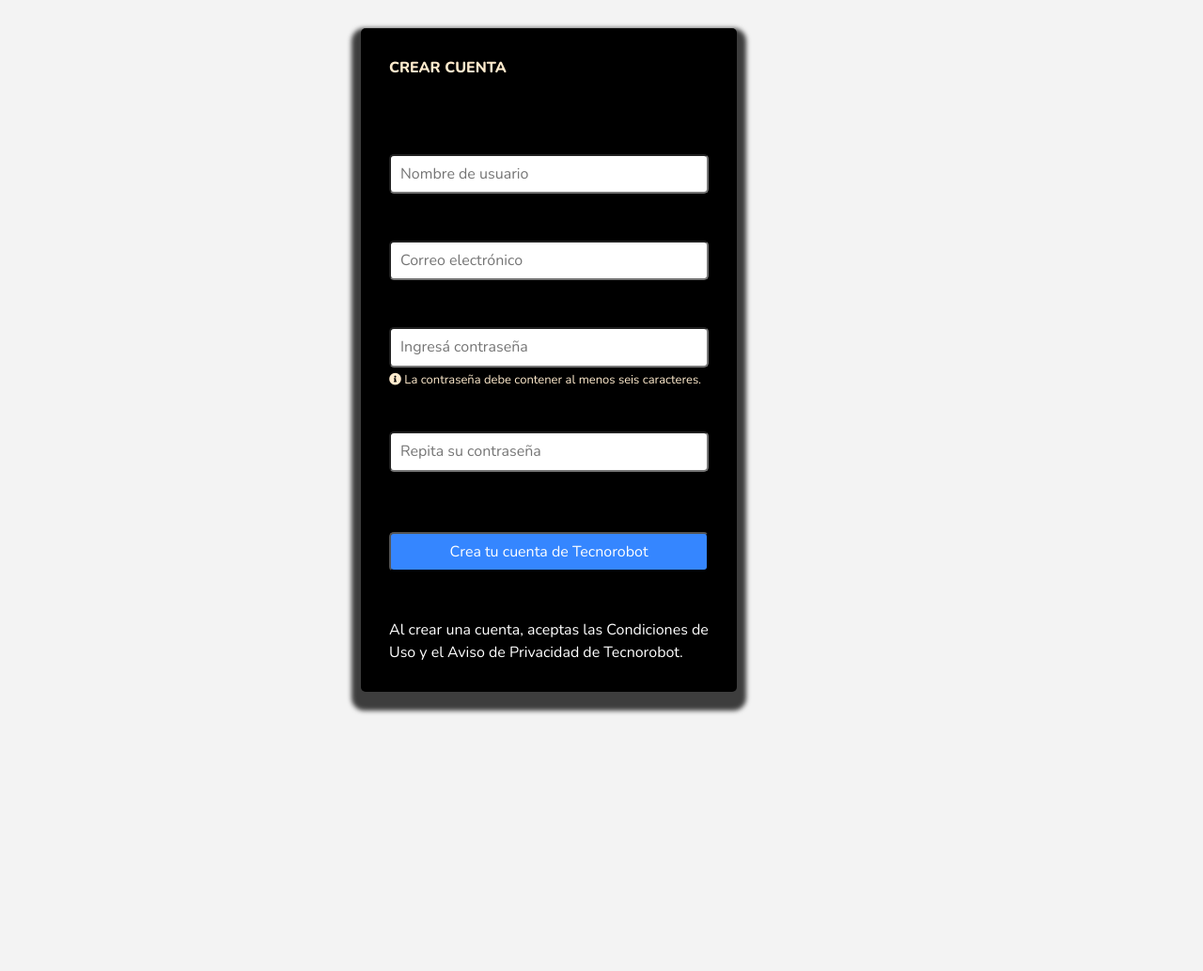
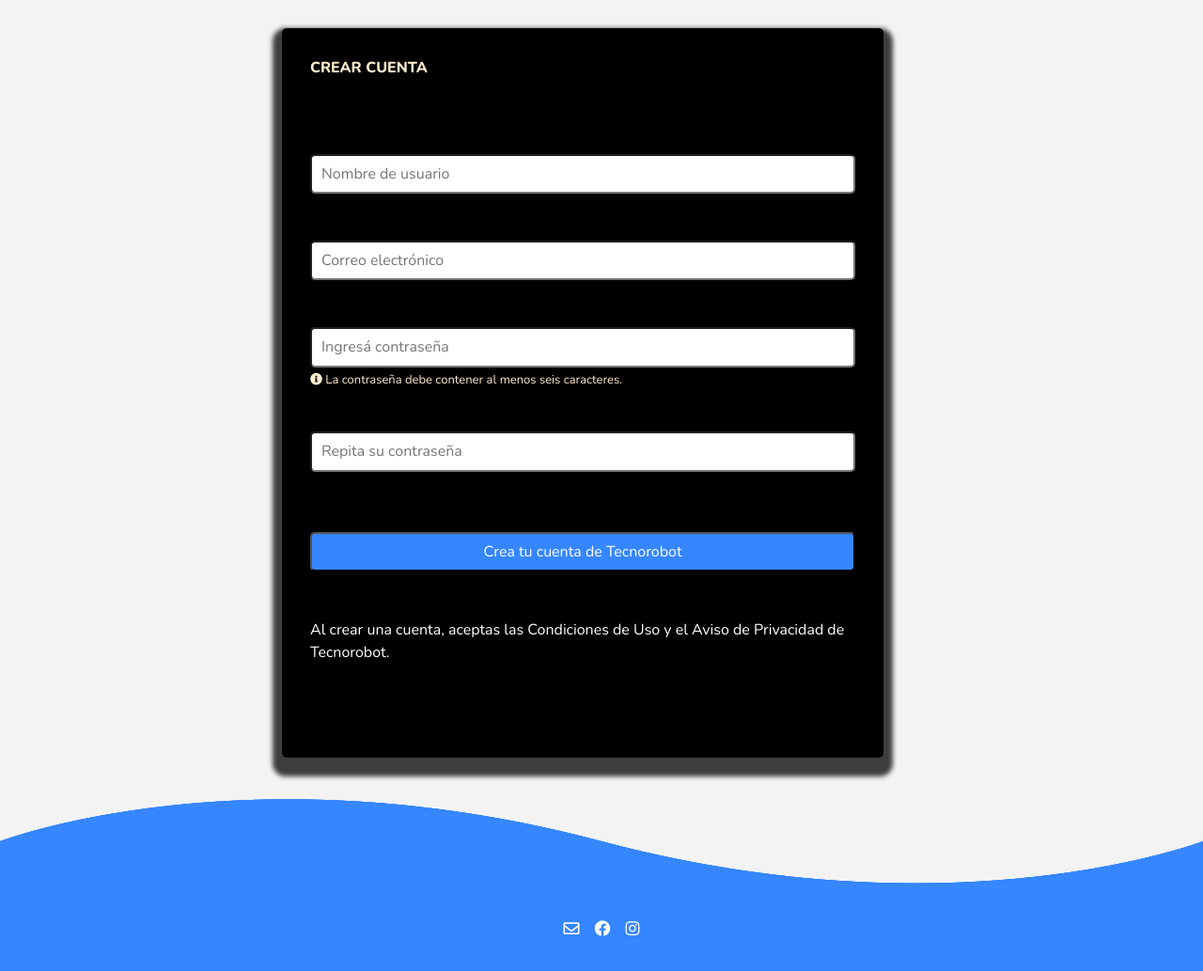
Before and after one commit to cristianl87/Grupo7-Tecnorobot, a Node server app: page /register in a window 1280 px wide. Shown: the part 122-1155 px from the top of the page at 94% size. Run offline with Node 20, Linux system fonts and the light colour scheme.

Commit message:
modificando css de login y register

```diff
--- a/public/css/styles.css
+++ b/public/css/styles.css
@@ -667,12 +667,10 @@
         flex-wrap: wrap;
         flex-direction:column ;
         background-color: black;
-        width: 400px;
+        width: 100%;
         box-shadow: 0px 10px 5px 10px rgba(0,0,0,0.75);
-        padding: 30px;
-        margin-top: 30px;
+        padding: 20px;
         margin-bottom: 400px;
-        margin-left: 30%;
         justify-content:space-between;
         border-radius: 5px;
 }
@@ -807,14 +805,14 @@
     flex-wrap: wrap;
     flex-direction:column ;
     background-color: black;
-    width: 400px;
+    width: 100%;
     box-shadow: 0px 10px 5px 10px rgba(0,0,0,0.75);
     padding: 30px;
-    margin-top: 30px;
-    margin-bottom: 400px;
-    margin-left: 30%;
+    padding-bottom: 80px;
+   margin-bottom: 50px;
     justify-content:space-between;
     border-radius: 5px;
+
 }
 input.email{
     display: flex;
@@ -870,6 +868,25 @@
         display: grid;
         grid-template-columns: repeat(2, 1fr);
     }
+    .form-register{
+        width: 80%;
+        padding: 30px;
+        padding-bottom: 80px;
+       margin-bottom: 120px;
+       margin-left:75px ;
+       margin-top: 30px;
+
+    }
+    .form-login{
+            width: 80%;
+            padding: 30px;
+            margin-bottom: 400px;
+            margin-left:75px ;
+            margin-top: 30px;
+
+    }
+
+
 }
 
 /* DESKTOP */
@@ -1152,6 +1169,18 @@
     .total-carrito{
         display: none;
     }
+    .form-register{
+        width: 50%;
+        padding: 30px;
+        padding-bottom: 100px;
+       margin-bottom: 140px;
+       margin-left: 300px;
+
+    }
+    .form-login{
+        width: 50%;
+        margin-left:300px ;
+    }
 }
 /* <<<<COMIENZO DETALLE DEL PRODUCTO>>>>>*/
 .product {
```
